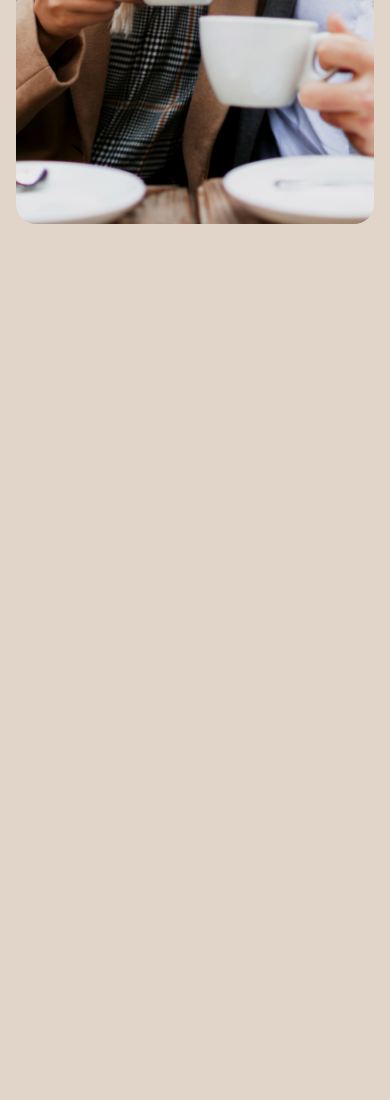
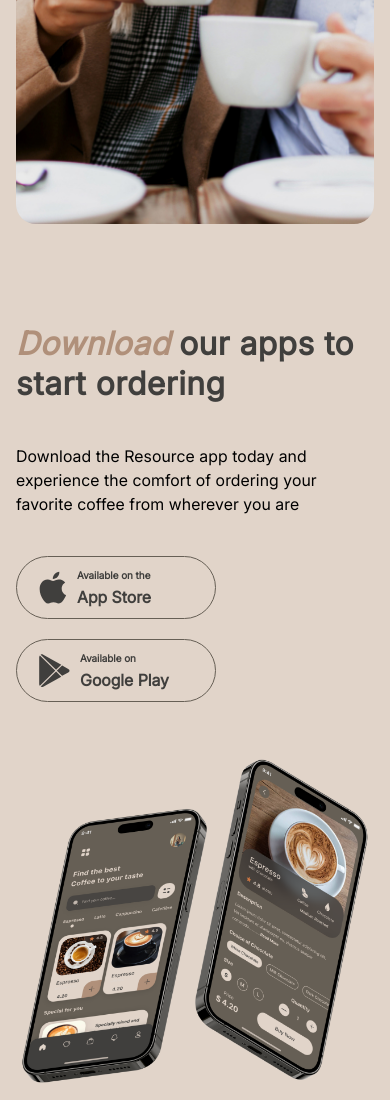
Before and after one commit to nataliamoiseenko/JSFEQS2025Q3, a plain HTML site: page index.html in a window 390 px wide. Shown: the part 2848-3948 px from the top of the page. Before the commit the page ends 3072 px from the top, so only its background shows below. Drawn offline with Linux system fonts and the light colour scheme.

Commit message:
feat: mobile app section

```diff
--- a/css/components/components.css
+++ b/css/components/components.css
@@ -2,3 +2,4 @@
 @import url(enjoy/enjoy.css);
 @import url(favourites/favourites.css);
 @import url(about/about.css);
+@import url(mobile-app/mobile-app.css);
--- /dev/null
+++ b/css/components/mobile-app/mobile-app.css
@@ -0,0 +1,47 @@
+.mobile-app__heading {
+  margin-bottom: 40px;
+  color: var(--text-dark);
+  font-size: 32px;
+  font-weight: 600;
+  line-height: 125%;
+}
+
+.mobile-app__wrapper {
+  display: flex;
+  flex-direction: column;
+  gap: 40px;
+}
+
+.mobile-app__paragraph {
+  margin-bottom: 40px;
+  letter-spacing: 0.1px;
+}
+
+.mobile-app__image {
+  width: 100%;
+}
+
+.mobile-app__button {
+  padding: 9px 22px;
+  width: 200px;
+  display: flex;
+  gap: 10px;
+  border-radius: 100px;
+  border: 1px solid var(--border-dark);
+}
+
+.mobile-app__button-text {
+  display: flex;
+  flex-direction: column;
+}
+
+.mobile-app__button-text-title {
+  font-size: 10px;
+  line-height: 19px;
+}
+
+.mobile-app__button-wrapper {
+  display: flex;
+  flex-direction: column;
+  gap: 20px;
+}
--- a/css/media-queries/media-queries.css
+++ b/css/media-queries/media-queries.css
@@ -45,6 +45,25 @@
 
   .about__image {
     transform: scale(1.05);
+  }
+
+  .mobile-app__heading {
+    font-size: 60px;
+    letter-spacing: 1.1px;
+  }
+
+  .mobile-app__button-wrapper {
+    flex-direction: row;
+    gap: 20px;
+  }
+
+  .mobile-app__wrapper {
+    gap: 100px;
+  }
+
+  .mobile-app__image {
+    width: 630px;
+    margin: 0 auto;
   }
 }
 
@@ -127,4 +146,13 @@
   .about__image {
     transform: scale(1.1);
   }
+
+  .mobile-app__wrapper {
+    flex-direction: row;
+    align-items: center;
+  }
+
+  .mobile-app__paragraph {
+    letter-spacing: 0.2px;
+  }
 }
--- a/index.html
+++ b/index.html
@@ -155,6 +155,39 @@
           </div>
         </div>
       </section>
+
+      <section class="mobile-app">
+        <div class="container">
+          <div class="mobile-app__wrapper">
+            <div class="mobile-app__info">
+              <h2 class="mobile-app__heading">
+                <span class="text-highlighted">Download</span> our apps to start ordering
+              </h2>
+              <p class="mobile-app__paragraph">
+                Download the Resource app today and experience the comfort of ordering your favorite coffee from
+                wherever you are
+              </p>
+              <div class="mobile-app__button-wrapper">
+                <a class="mobile-app__button">
+                  <img class="mobile-app__button-image" src="assets/svg/app-store-icon.svg" alt="app-store-icon" />
+                  <div class="mobile-app__button-text">
+                    <span class="mobile-app__button-text-title">Available on the</span>
+                    <span class="mobile-app__button-text-subtitle">App Store</span>
+                  </div>
+                </a>
+                <a class="mobile-app__button">
+                  <img class="mobile-app__button-image" src="assets/svg/google-play-icon.svg" alt="google-play-icon" />
+                  <div class="mobile-app__button-text">
+                    <span class="mobile-app__button-text-title">Available on</span>
+                    <span class="mobile-app__button-text-subtitle">Google Play</span>
+                  </div>
+                </a>
+              </div>
+            </div>
+            <img class="mobile-app__image" src="assets/images/mobile-screens.png" alt="mobile-screens" />
+          </div>
+        </div>
+      </section>
     </main>
 
     <footer></footer>
```
Also changed, not shown: assets/images/mobile-screens.png (added), assets/svg/app-store-icon.svg (added), assets/svg/google-play-icon.svg (added).
